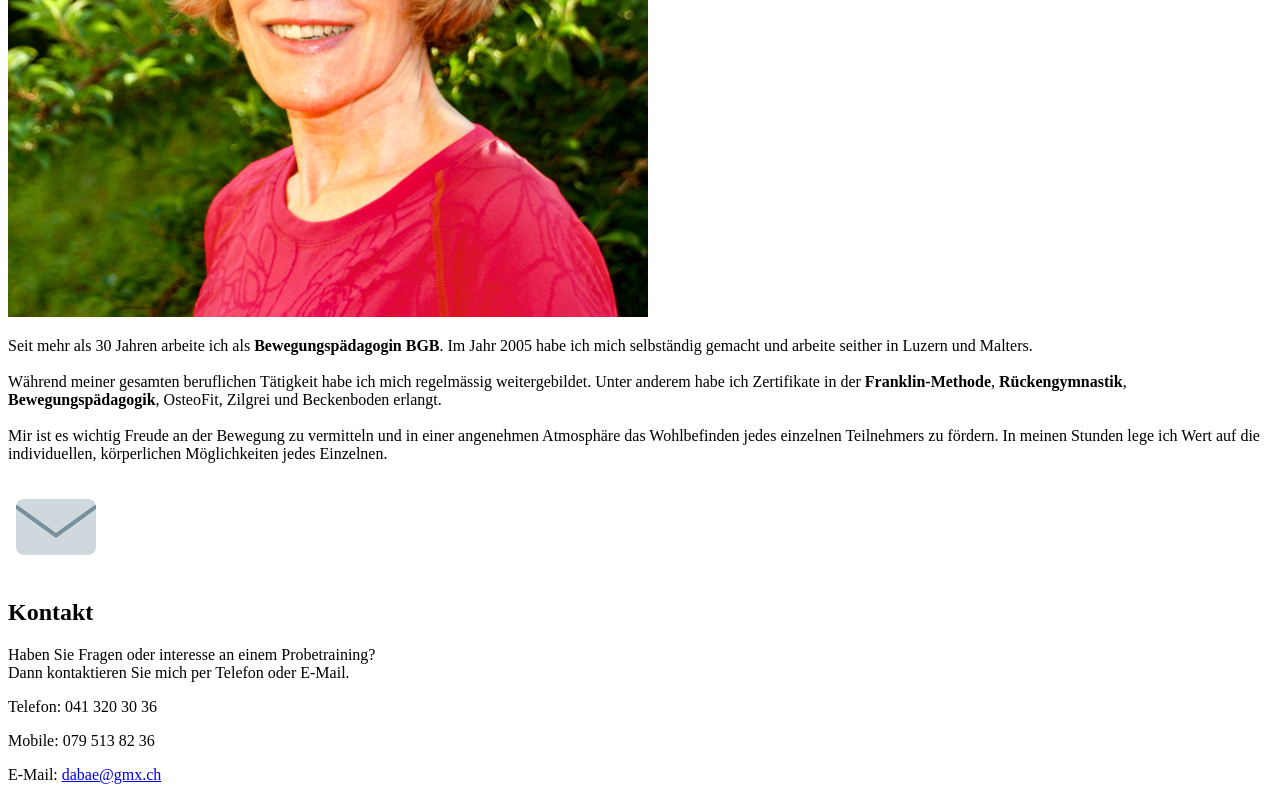
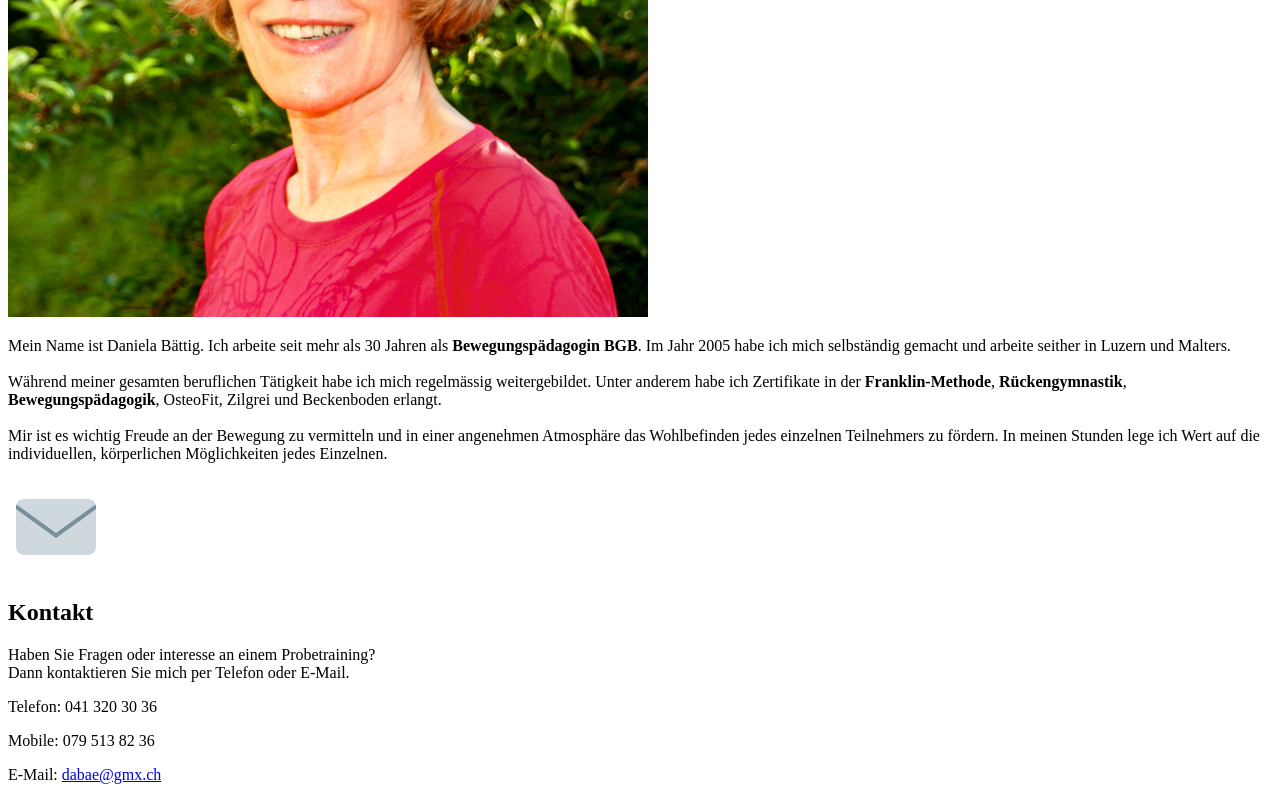
Before and after one commit to yoggu/ruecken-fit, a website: page src/index.html in a window 1280 px wide. Shown: the part 6319-7119 px from the top of the page. Drawn offline with Linux system fonts and the light colour scheme.

Commit message:
text update css needs a fix

```diff
--- a/src/index.html
+++ b/src/index.html
@@ -468,7 +468,7 @@
         </div>
         <div class="column">
           <div class="about-text">
-            <p>Seit mehr als 30 Jahren arbeite ich als <span class="nobreak"> <b>Bewegungspädagogin BGB</b>.</span> Im Jahr 2005 habe ich mich selbständig gemacht und arbeite seither in Luzern und Malters.<br/></br/>
+            <p>Mein Name ist Daniela Bättig. Ich arbeite seit mehr als <span class="nobreak">30 Jahren als <b>Bewegungspädagogin BGB</b>.</span> Im Jahr 2005 habe ich mich selbständig gemacht und arbeite seither in Luzern und Malters.<br/></br/>
 Während meiner gesamten beruflichen Tätigkeit habe ich mich regelmässig weitergebildet. Unter anderem habe ich Zertifikate in der <b>Franklin-Methode</b>, <b>Rückengymnastik</b>, <b>Bewegungspädagogik</b>, OsteoFit, Zilgrei und Beckenboden erlangt.<br/></br/>
 Mir ist es wichtig Freude an der Bewegung zu vermitteln und in einer angenehmen Atmosphäre das Wohlbefinden jedes einzelnen Teilnehmers zu fördern. In meinen Stunden lege ich Wert auf die individuellen, körperlichen Möglichkeiten jedes Einzelnen.
 </div>
```
Also changed, not shown: 2 other files.
